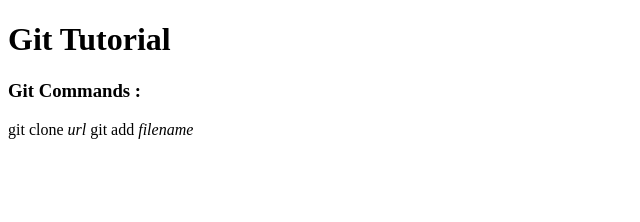
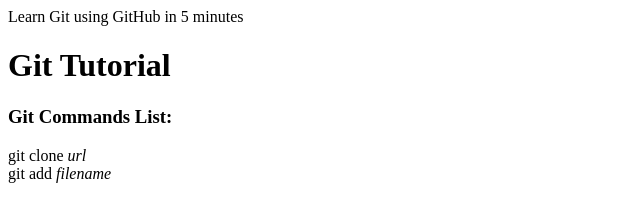
Before and after one commit to Akshatha2024/dxcworld, a plain HTML site: page index.html in a window 1280 px wide. Shown: the whole page, without its empty margins (0-640 px from the left). Drawn offline with Linux system fonts and the light colour scheme.

Commit message:
Updated tag h3 line

```diff
--- a/index.html
+++ b/index.html
@@ -1,14 +1,15 @@
 <!DOCTYPE html>
 <html>
 <head>
-<meta name="viewport" content="width=device-width, initial-scale=1.0">
+<meta name="viewport" content="width=device-width, :
 <title>Learn Git using GitHub in 5 minutes</title>
 </head>
 
 <body>
 <h1>Git Tutorial</h1>
-<h3>Git Commands : </h3>
+<h3>Git Commands List: </h3>
 git clone <i>url</i>
+<br>
   git add <i>filename</i>
 </body>
 
```
